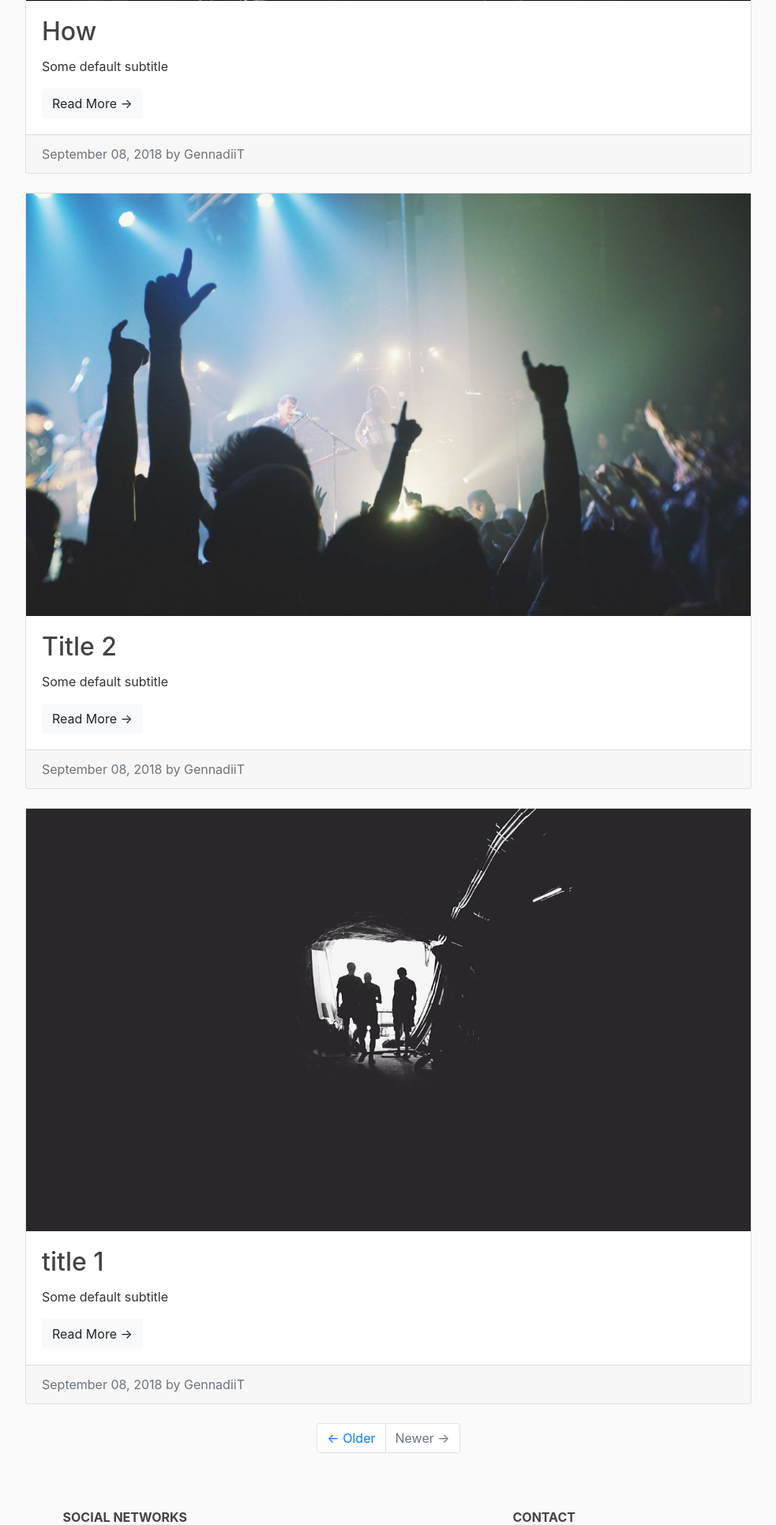
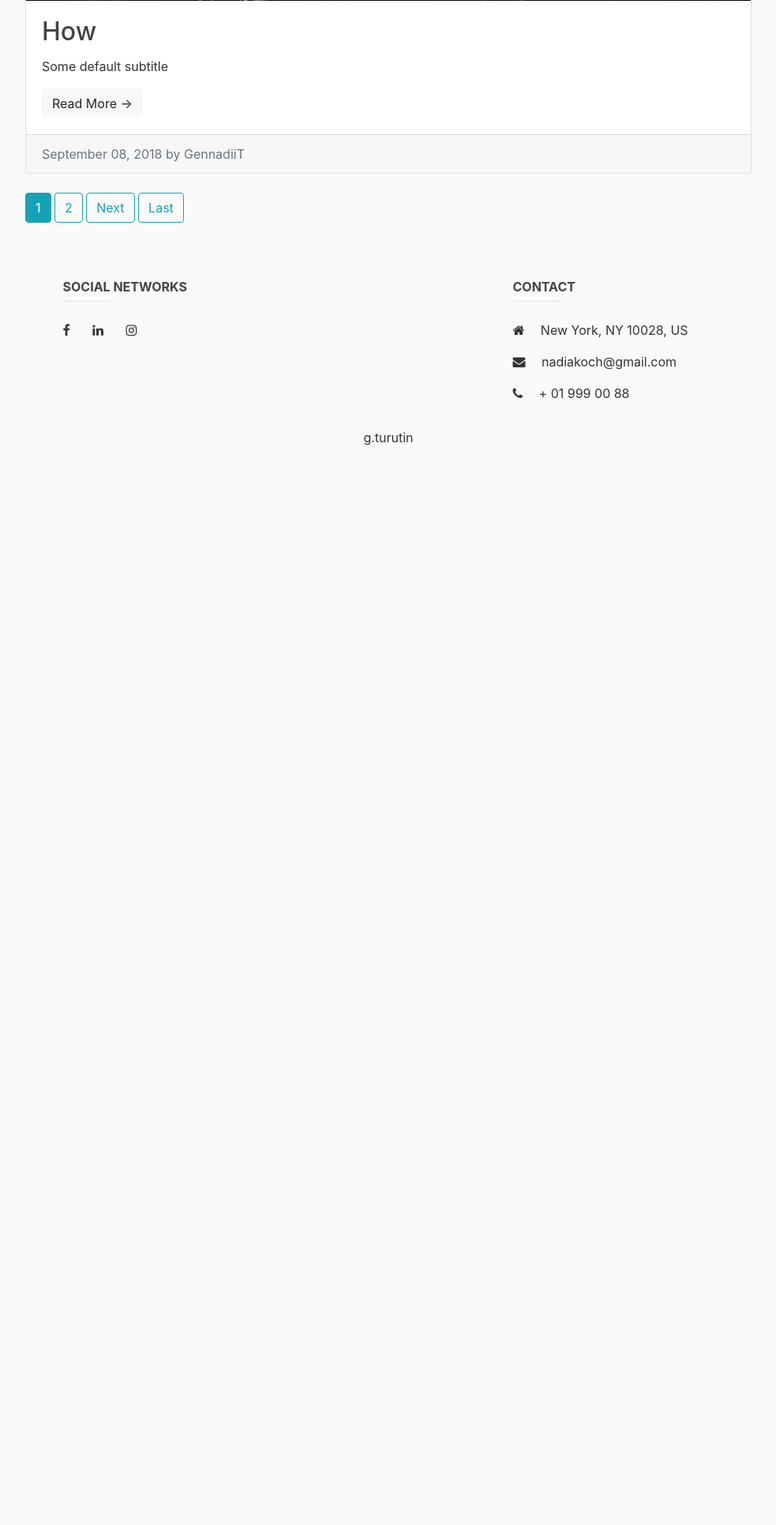
Before and after one commit to GennadiiTurutin/Nadia_blog, a Django app: page /blog in a window 1280 px wide. Shown: the part 1394-3325 px from the top of the page at 79% size, without its empty margins (148-1131 px from the left). After the commit the page ends 1958 px from the top, so only its background shows below. Run offline with Django 3.2, Linux system fonts and the light colour scheme; data comes from the database, SQL or seed files in the repository; some libraries are stand-ins or nearby versions.

Commit message:
Added pagination

```diff
--- a/blog/templates/blog/blog.html
+++ b/blog/templates/blog/blog.html
@@ -20,17 +20,29 @@
             </div>
           </div>
         {% endfor %}
-          <!-- Pagination -->
-          <ul class="pagination justify-content-center mb-4">
-            <li class="page-item">
-              <a class="page-link" href="#">&larr; Older</a>
-            </li>
-            <li class="page-item disabled">
-              <a class="page-link" href="#">Newer &rarr;</a>
-            </li>
-          </ul>
-
-        </div>
 
 
+      <!-- Pagination -->
+      {% if is_paginated %}
+
+      {% if page_obj.has_previous %}
+        <a class="btn btn-outline-info mb-4" href="?page=1">First</a>
+        <a class="btn btn-outline-info mb-4" href="?page={{ page_obj.previous_page_number }}">Previous</a>
+      {% endif %}
+
+      {% for num in page_obj.paginator.page_range %}
+        {% if page_obj.number == num %}
+          <a class="btn btn-info mb-4" href="?page={{ num }}">{{ num }}</a>
+        {% elif num > page_obj.number|add:'-3' and num < page_obj.number|add:'3' %}
+          <a class="btn btn-outline-info mb-4" href="?page={{ num }}">{{ num }}</a>
+        {% endif %}
+      {% endfor %}
+
+      {% if page_obj.has_next %}
+        <a class="btn btn-outline-info mb-4" href="?page={{ page_obj.next_page_number }}">Next</a>
+        <a class="btn btn-outline-info mb-4" href="?page={{ page_obj.paginator.num_pages }}">Last</a>
+      {% endif %}
+
+    {% endif %}
+
 {% endblock content %}
--- a/blog/views.py
+++ b/blog/views.py
@@ -23,6 +23,7 @@
     template_name = 'blog/blog.html'   # <app>/<model>_<viewtype>.html
     context_object_name = 'posts'
     ordering = ['-date_posted']
+    paginate_by = 2
 
 
 class PostDetailView(DetailView):
```
